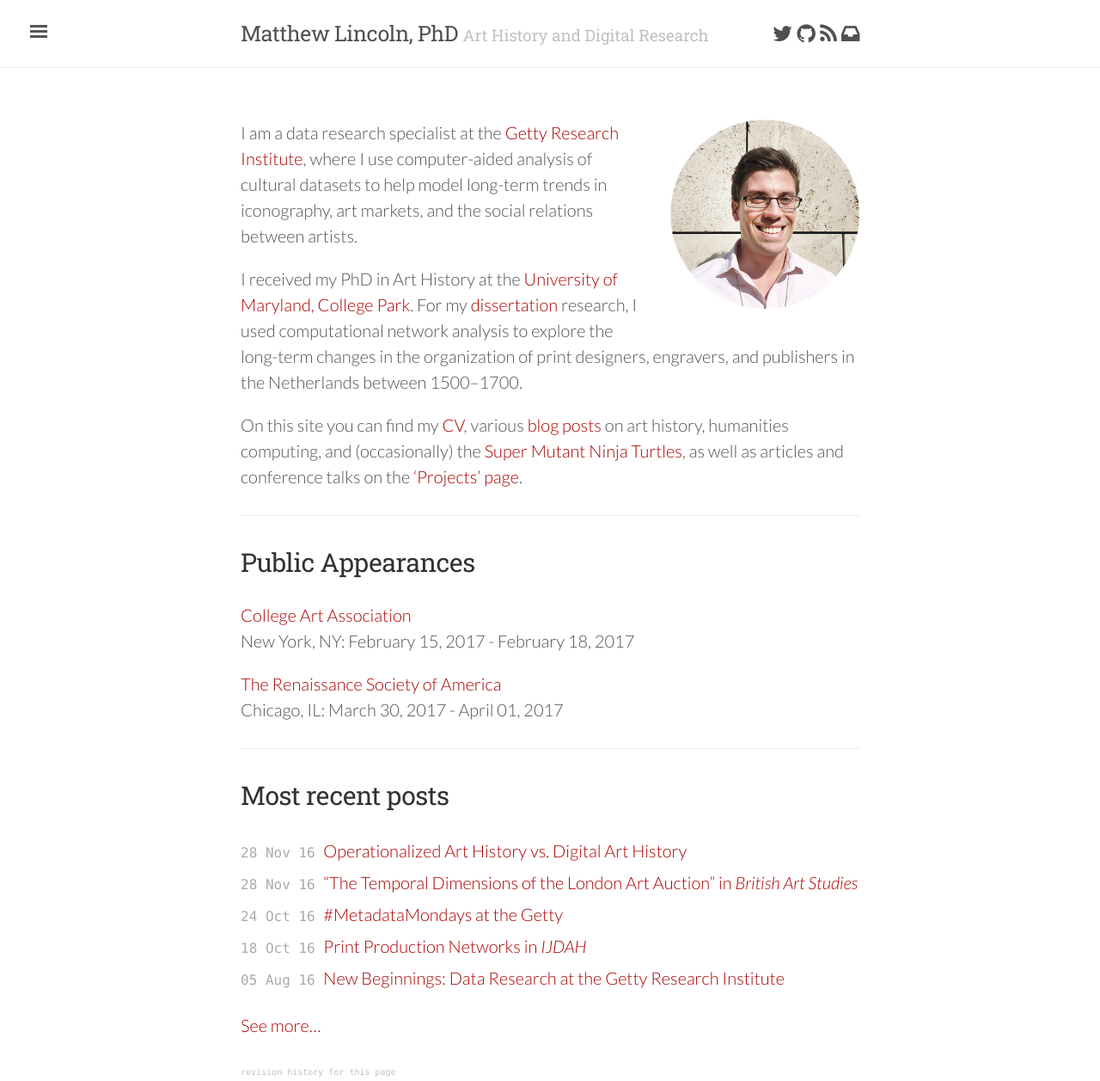
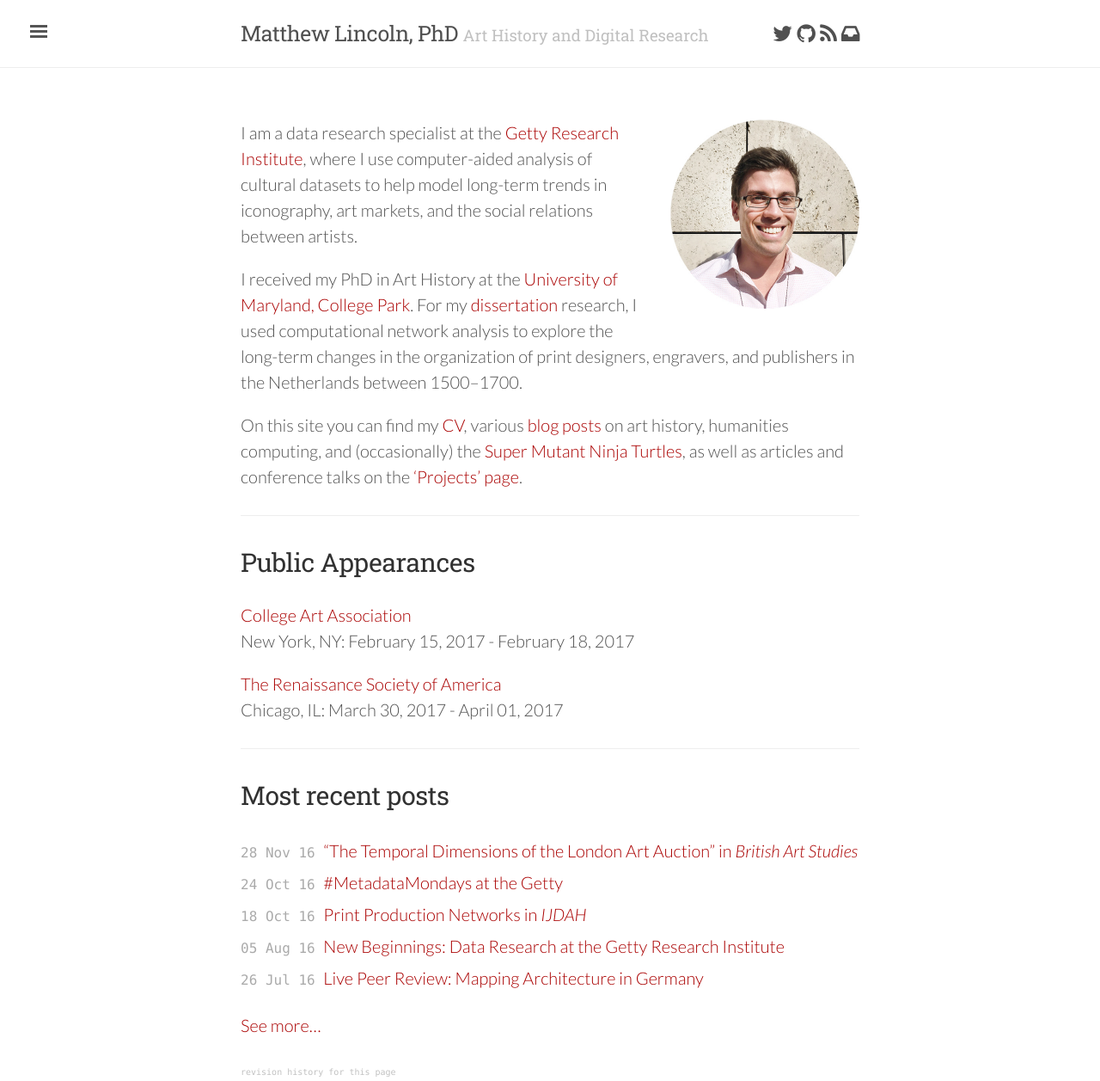
Before and after one commit to mdlincoln/mdlincoln.github.io, a Jekyll site: the page built from index.md, in a window 1280 px wide. Shown: the whole page at 86% size. Built offline with Jekyll 4.4.1, drawn with Linux system fonts in a browser that asks for light colours; nearby versions of some CDN libraries; some of the changed lines change nothing that is shown.

Commit message:
spike the operationalization post
should probably just be tweets

```diff
--- a/_posts/2016-11-28-operationalized-art-history-digital-art-history.md
+++ /dev/null
@@ -1,53 +0,0 @@
----
-layout: post
-title: Operationalized Art History vs. Digital Art History
-date: 2016-11-28T08:38:17-08:00
-comments: true
-tags:
-- art history
-- digital humanities
----
-
-[In my post on a new article in _British Art Studies_](/2016/11/28/temporal-dimensions.html), I highlighted the methodological move of "operationalization".
-This is not novel --- indeed, the approach has been _de rigueur_ for decades in experimental design across a wide array of the physical and social sciences.
-But I think it's important to keep repeating the idea for art historians, and to note what makes it distinct from "digital" art history, and even from "data-driven" art history.
-
-**Warning: precisely none of this will be new ground for any DHers out there.**
-
-## Electric Toasters and "DAH"
-
-<blockquote class="twitter-tweet" data-partner="tweetdeck"><p lang="en" dir="ltr">&quot;Digital project&quot; is like &quot;electric toaster.&quot;  <a href="https://twitter.com/hashtag/ddarth?src=hash">#ddarth</a></p>&mdash; Smith Collaboratory (@MSCollaboratory) <a href="https://twitter.com/MSCollaboratory/status/789535680003239937">October 21, 2016</a></blockquote>
-<script async src="//platform.twitter.com/widgets.js" charset="utf-8"></script>
-
-<blockquote class="twitter-tweet" data-partner="tweetdeck"><p lang="en" dir="ltr"><a href="https://twitter.com/HxxxKxxx">@HxxxKxxx</a>: What we call digital art history today will one day just be called &quot;art history&quot; <a href="https://twitter.com/hashtag/ddarth?src=hash">#ddarth</a></p>&mdash; AHDD Symposium (@dah_dimensions) <a href="https://twitter.com/dah_dimensions/status/789536359727988736">October 21, 2016</a></blockquote>
-<script async src="//platform.twitter.com/widgets.js" charset="utf-8"></script>
-
-In the past two months I've been hearing a lot about "digital art history", in particular at the UMD workshop on the [Digital Dimensions of Art History](http://dah-dimensions.org/).
-A common refrain has been that "digital art history" will soon just be "art history".
-This might be true, but only for some definitions of "digital art history."
-
-"Digital publishing", for example, should eventually begin to sound like "electric toaster" in our discipline, much as "digital images" have entirely replaced lantern slides, and "digital word processing" and "electronic mail" are _far and away_ our modes of scholarly textual communication now.
-
-I do hope that the conscious use of art historical data, even if that use is at the micro scale, involving no fancy computation, will also become so commonplace as to not draw special remark.
-Ours has long been a data-dependent discipline, even if that data has been usually been formatted in printed catalogues raisonné and in annotated bibliographies.
-I'd hope that more basic self-awareness of data --- not only its constructedness, but also its indissoluble role in our discipline --- becomes normalized within art history writ large, it' study and use not relegated to the corners of some "digital art history" subfield.
-
-What will _not_ become "just art history", however, are operationalized and computational approaches to our research questions.
-The literacies required are too specialized, and the benefits too specific, to constitute a methodological school that ought to be internalized by every art historian.
-Yes, there are some questions (say, trying to make claims about a very large set of objects or individuals) for which it should become natural and expected (or even required by peer reviewers!) to engage with computation at some level.
-But the lion's share of art historical work, dealing in close looking at a handful of objects, will never demand this type of methodology.
-And that's just fine.
-
-But it means that "_computational_ art history" won't simply disappear into the larger discipline.
-Today, you can be an art historian who has a particular methodological specialization in semiotics, post-colonial theory, or intellectual history, to name a few.
-So, too, should there be some art historians, like myself, whose research agendas are shaped not only by their particular interests in a given period or subject, but also (or even primarily) by their interest in operationalizing research questions at scale to affirm and challenge canonical narratives, and to deliver novel perspectives on, for example, causation and uncertainty, for the larger field to engage with, critique, and even adapt for their own non-computational work.
-
-## Art Historical Infrastructure
-
-Even if "digital art history" and "operationalized art history" are distinct, their normalization has real consequences for planning the infrastructure of our field over the next ten or twenty years.
-
-As online publication as well as more involved and collaborative digital workflows become fully normalized in art history, our academic departments, museums, and research institutes will need to adapt to support those demands through more proactive project management that facilitates collaboration between scholars, publishers, developers, and librarians.
-Even if we don't have to go around calling these practices "digital art history", this shift _does_ mean new expectations, and new organizational structures to meet them.
-
-That more specialized branch of art history that will turn in a dedicated way into computation will absolutely depend on this broader infrastructure for the creation and organization of the data that it needs.
-However it also has some rather traditional needs in academic infrastructure: a support system of advanced institutes and visiting scholar programs to spark interdisciplinary work
--- a/_posts/2016-11-28-temporal-dimensions.md
+++ b/_posts/2016-11-28-temporal-dimensions.md
@@ -36,7 +36,7 @@ This helped us quickly distill which sections of the market, and which players,
 {% include figure.html caption="Visualizing the change in the coefficient of variation the of top auction days between 1780 and 1835. [View in the context of the paper.](https://doi.org/10.17658/issn.2058-5462/issue-04/afox-mlincoln/figure7)" src="/assets/images-display/bas_cv.png" %}
 
 This is a dead-simple operationalization compared to complex textual or network or image analysis.
-But, [as I discuss more in a standalone post today, I think that even simple operationalizations like this are crucial for our discipline](/2016/11/28/operationalized-art-history-digital-art-history.html).
+But even simple operationalizations like this are crucial for our discipline.
 Already I am looking for ways to improve this study in follow-up work.
 For example, it needs to better account for the uncertainty introduced by missing information.
 [This is a problem we are actively working on now with a wider array of Getty data as part of the Getty Provenance Index Remodeling project.](http://blogs.getty.edu/iris/metadata-specialists-share-their-challenges-defeats-and-triumphs/#matt)
```
